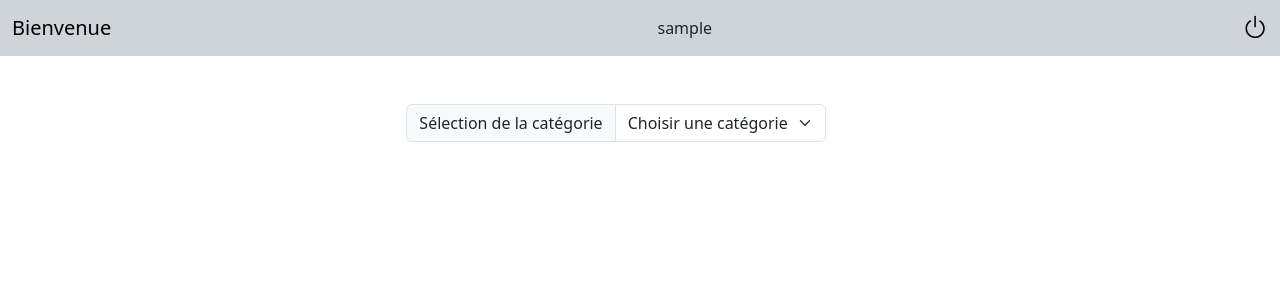
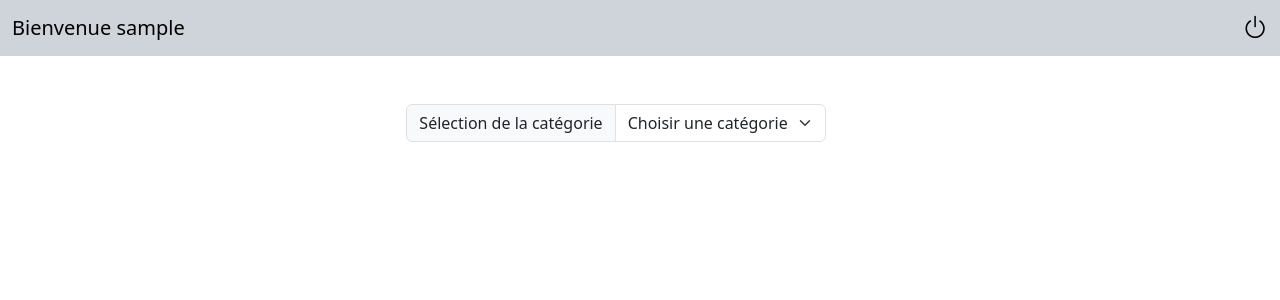
Before and after one commit to Erwann27/Terminologio, a PHP site: page /index.php in a window 1280 px wide. Shown: the top 300 px of the page. Run offline with PHP 8.4, Linux system fonts and the light colour scheme; the visitor is signed in with stand-in values (Sample User, id 1).

Commit message:
put nickname next to welcome message

```diff
--- a/src/index.php
+++ b/src/index.php
@@ -32,17 +32,19 @@
 <body>
     <nav class="navbar bg-dark-subtle mb-5">
         <div class="container-fluid">
-            <span class="navbar-brand">Bienvenue</span>
+            <span class="navbar-brand">Bienvenue
             <?php
             if (isset($_SESSION["username"])) {
                 echo $_SESSION["username"];
                 ?>
+                </span>
                 <a class="icon-link" href="Controller/Deconnect.php">
                     <i class="bi-power" style="font-size: 3ex; color: black;"></i>
                 </a>
                 <?php
             } else {
                 ?>
+                </span>
                 <a href="login.php">
                     Se connecter
                 </a>
```
